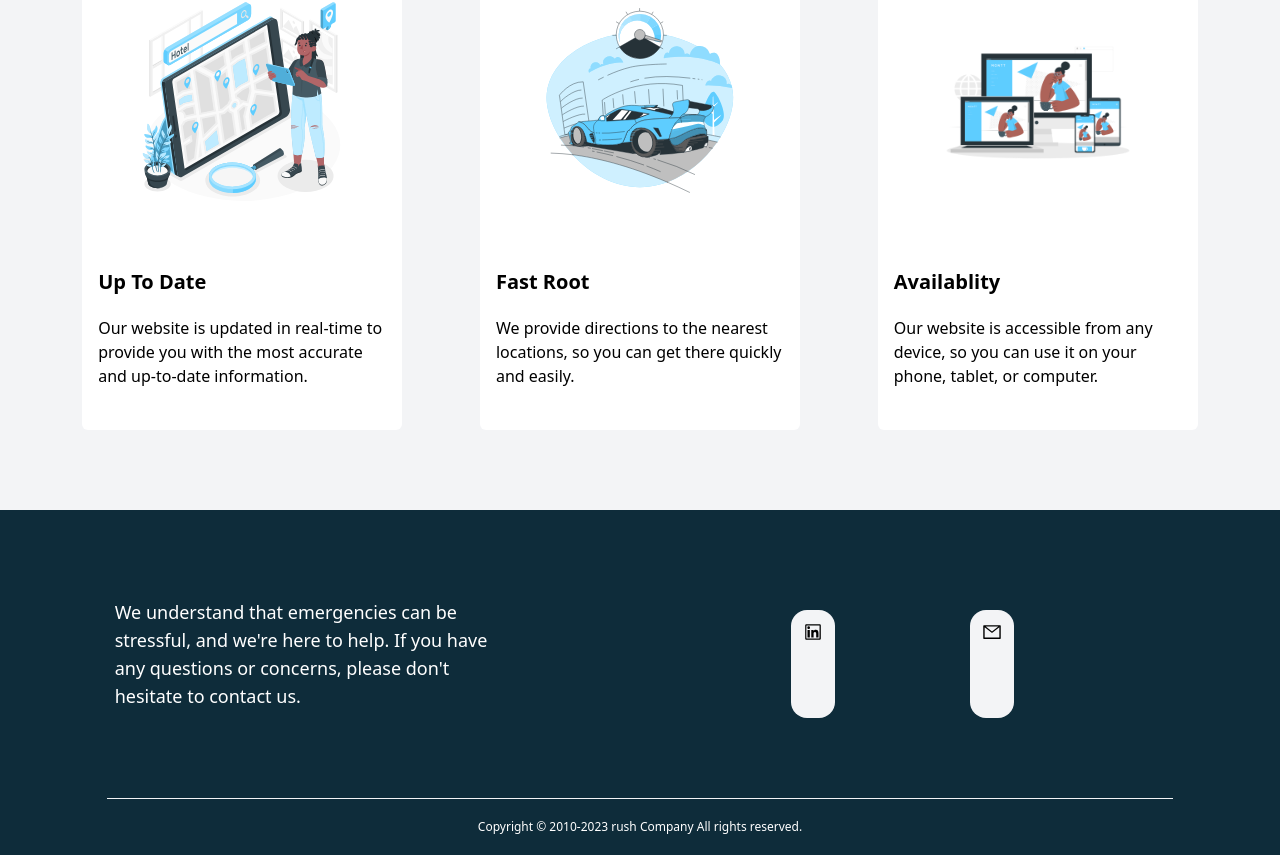
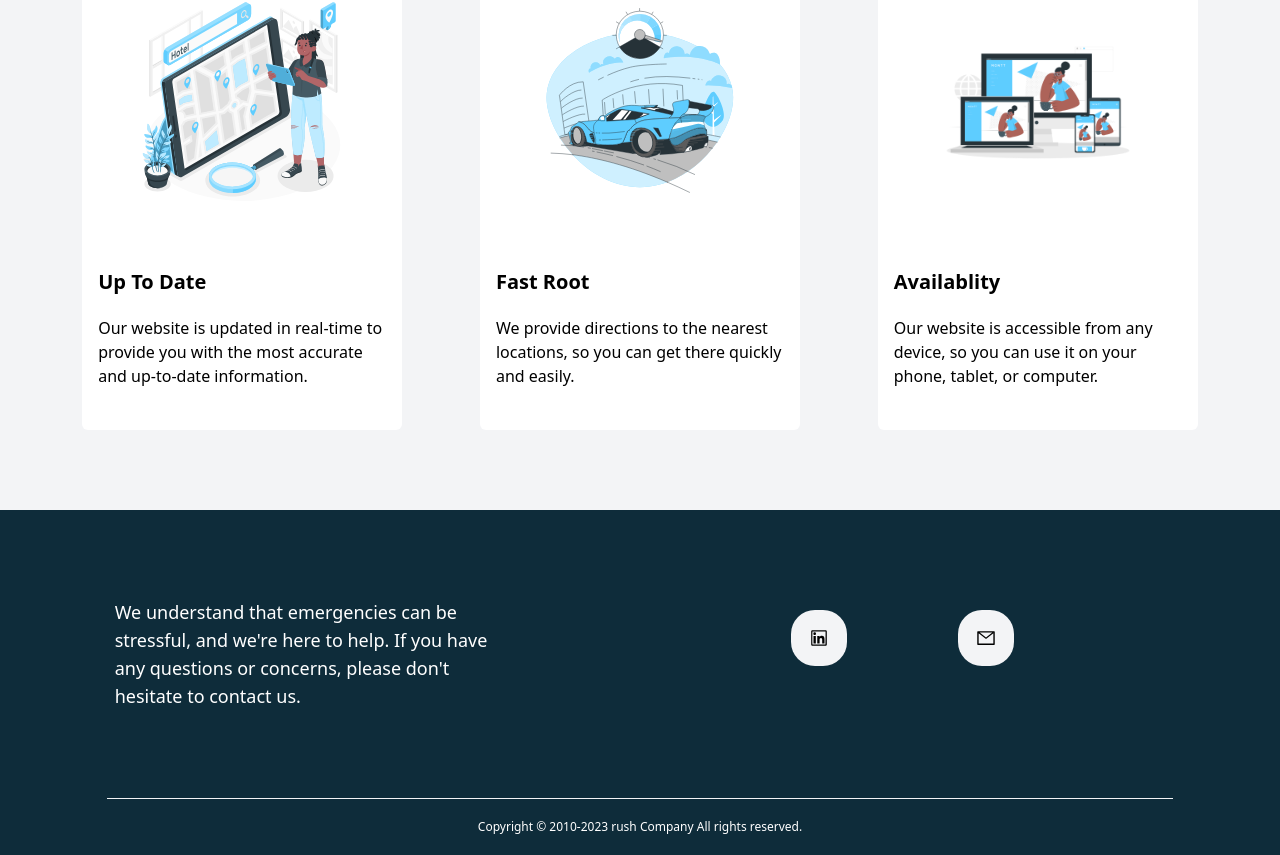
Before and after one commit to BestieeMu/Hospital-locator, a React (Vite) app: page / in a window 1280 px wide. Shown: the part 1770-2625 px from the top of the page. Built offline with nearby package versions, Linux system fonts and the light colour scheme.

Commit message:
no page found handling error fix 2nd test.

```diff
--- a/src/App.jsx
+++ b/src/App.jsx
@@ -15,7 +15,7 @@ function App() {
             <Route index element={<Home />} />
             <Route path="locations" exact element={<Map />} />
           </Route>
-          <Route path="*" element={<Error />} />>>
+          <Route path="*" element={<Error />} />>
         </Routes>
       </div>
     </>
--- a/src/Components/Footer/Footer.jsx
+++ b/src/Components/Footer/Footer.jsx
@@ -19,10 +19,10 @@ const Footer = () => {
 
           <div className="w-full text-xl flex justify-center">
             <div className="flex justify-between w-7/12 md:w-6/12 lg:w-4/12  md:ml-28 lg:ml-32  mt-5">
-              <span className="bg-gray-100 p-3 rounded-2xl cursor-pointer">
+              <span className="bg-gray-100 h-14 w-14  flex justify-center  items-center rounded-3xl cursor-pointer">
                 <AiOutlineLinkedin />
               </span>
-              <span className="bg-gray-100 p-3 rounded-2xl cursor-pointer">
+              <span className="bg-gray-100 h-14 w-14 flex justify-center items-center rounded-3xl cursor-pointer">
                 <AiOutlineMail />
               </span>
             </div>
--- a/src/Pages/Error.jsx
+++ b/src/Pages/Error.jsx
@@ -3,7 +3,7 @@ import React from "react";
 const Error = () => {
   return (
     <>
-      <div className="h-scren w-full flex justify-center items-center">
+      <div className="h-screen w-full flex justify-center items-center">
         <h1 className="text-5xl font-bold"> Page Not Found </h1>
       </div>
     </>
```
